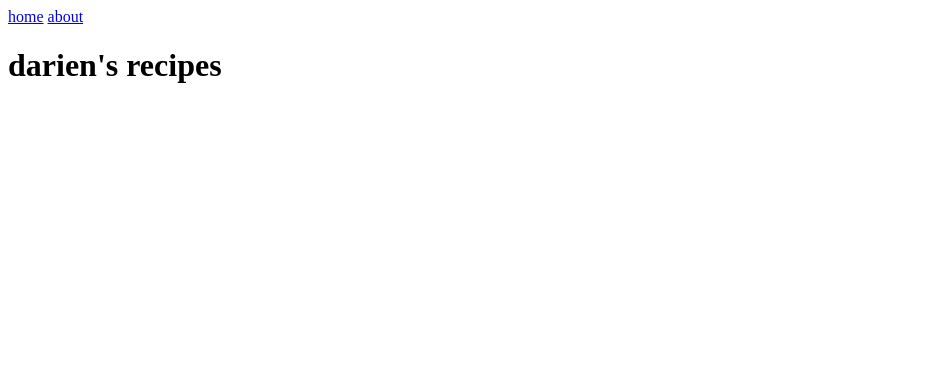
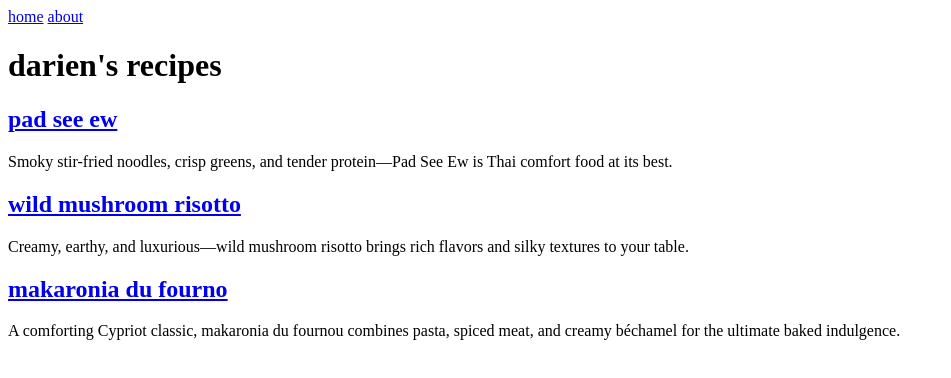
Before and after one commit to franko-c/recipe, a plain HTML site: page index.html in a window 1280 px wide. Shown: the whole page, without its empty margins (0-951 px from the left). Drawn offline with Linux system fonts and the light colour scheme.

Commit message:
feat: Create links to recipes, as well as intro text for each dish

```diff
--- a/index.html
+++ b/index.html
@@ -16,6 +16,24 @@
             <h1>darien's recipes</h1>
         </div>
     </header>
+    <div class="recipe-link">
+    <a href="pse.html">
+        <h2>pad see ew</h2>
+    </a>
+    <p>Smoky stir-fried noodles, crisp greens, and tender protein—Pad See Ew is Thai comfort food at its best.  </p>
+    </div>
+    <div class="recipe-link">
+        <a href="msr.html">
+            <h2>wild mushroom risotto</h2>
+        </a>
+        <p>Creamy, earthy, and luxurious—wild mushroom risotto brings rich flavors and silky textures to your table.  </p>
+    </div>
+    <div class="recipe-link">
+        <a href="mdf.html">
+            <h2>makaronia du fourno</h2>
+        </a>
+        <p>A comforting Cypriot classic, makaronia du fournou combines pasta, spiced meat, and creamy béchamel for the ultimate baked indulgence.</p>
+    </div>
 
 </body>
 </html>
```
